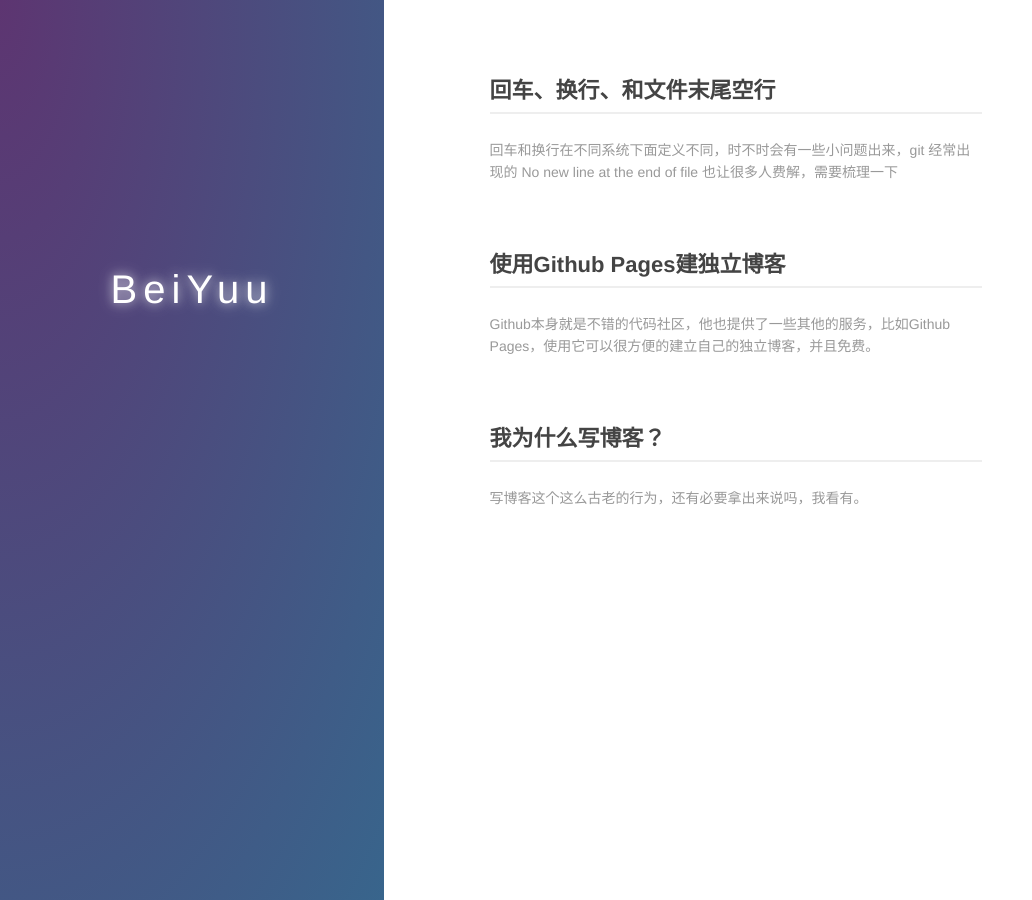
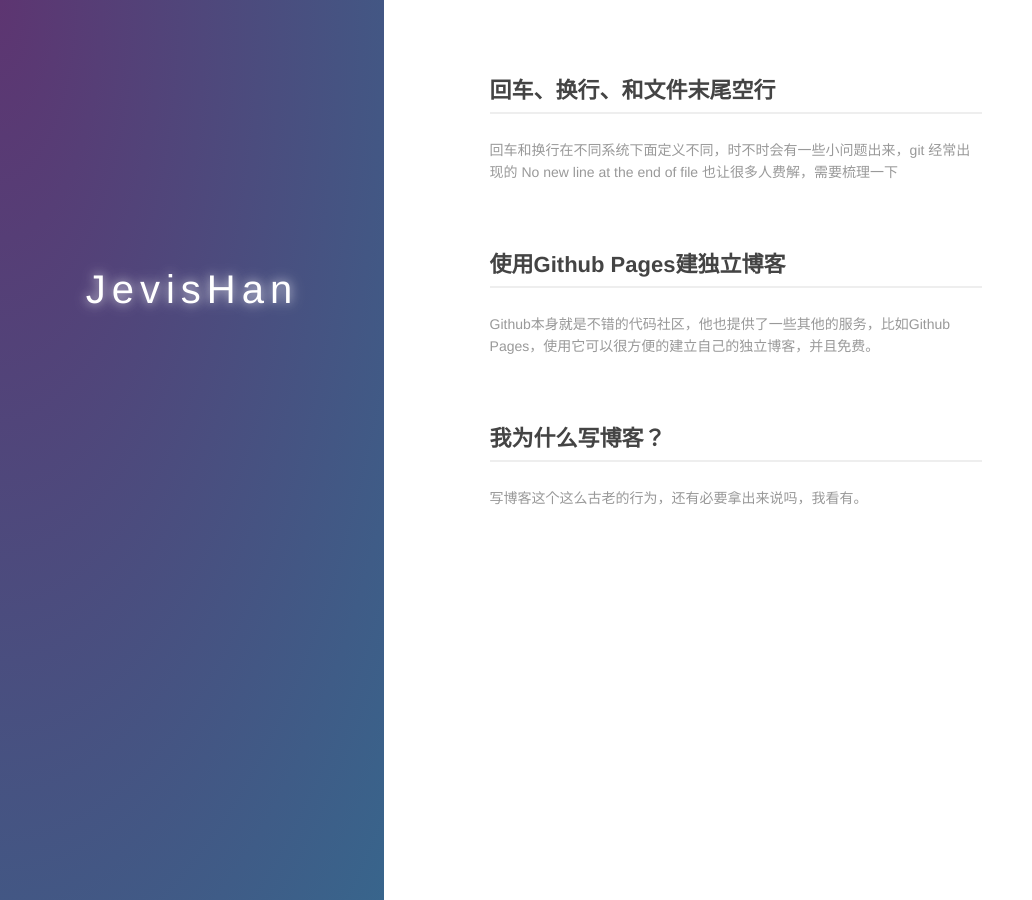
Before and after one commit to Jevis/jevis, a Jekyll site: the page built from index.md, in a window 1280 px wide. Shown: the whole page, without its empty margins (0-1032 px from the left). Built offline with Jekyll 4.4.1, drawn with Linux system fonts in a browser that asks for light colours.

Commit message:
change index.md

```diff
--- a/index.md
+++ b/index.md
@@ -6,10 +6,8 @@ layout: default
   <div class="index-wrapper">
     <div class="aside">
       <div class="info-card">
-        <h1>BeiYuu</h1>
-        <a href="http://weibo.com/beiyuu/" target="_blank"><img src="http://www.weibo.com/favicon.ico" alt="" width="25"/></a>
-        <a href="http://www.douban.com/people/beiyuu/" target="_blank"><img src="http://www.douban.com/favicon.ico" alt="" width="22"/></a>
-        <a href="http://instagram.com/beiyuu/" target="_blank"><img src="http://d36xtkk24g8jdx.cloudfront.net/bluebar/00c6602/images/ico/favicon.ico" alt="" width="22"/></a>
+        <h1>JevisHan</h1>
+        <a href="https://github.com/Jevis" target="_blank"><img src="https://github.com/favicon.ico" alt="" width="25"/></a>
       </div>
       <div id="particles-js"></div>
     </div>
```
